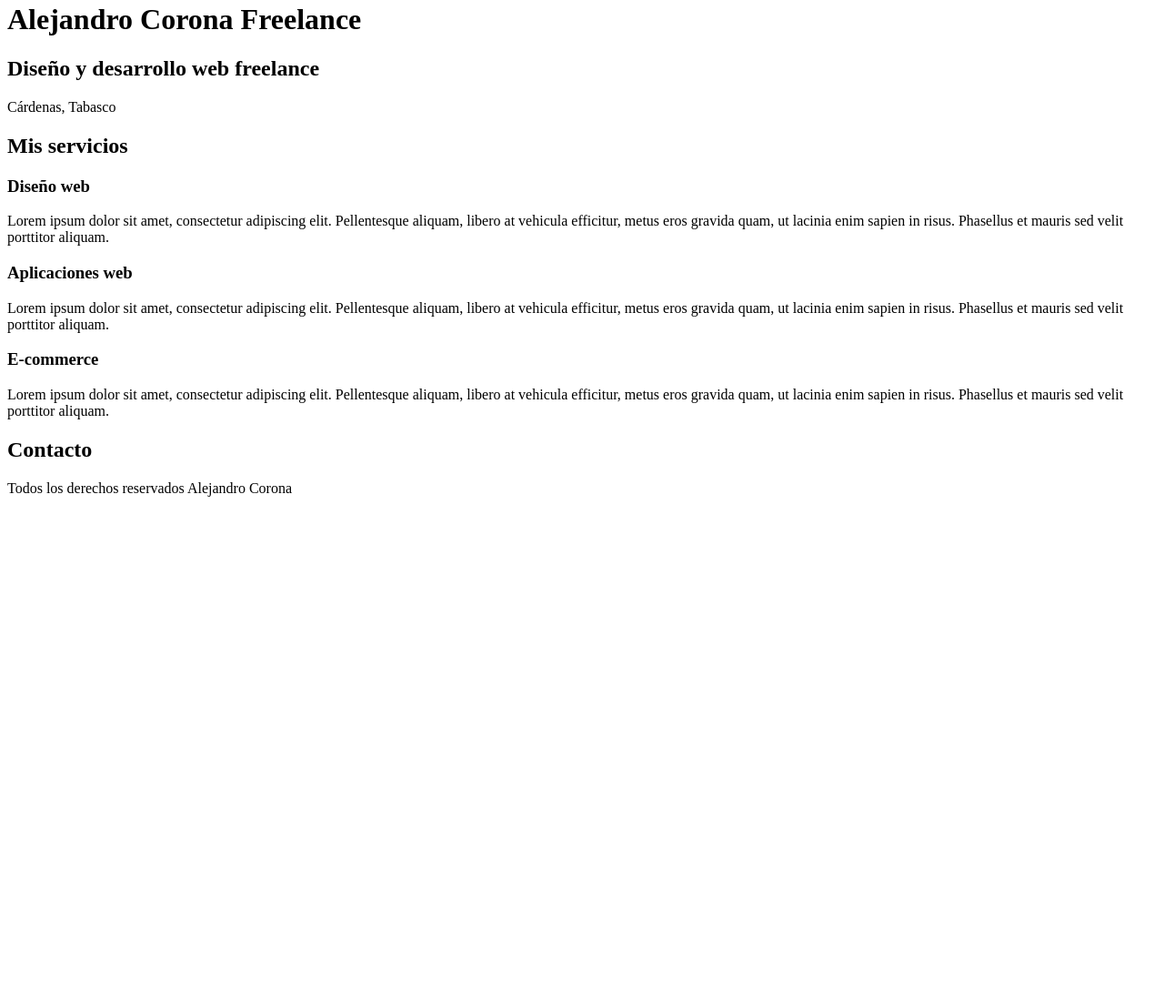
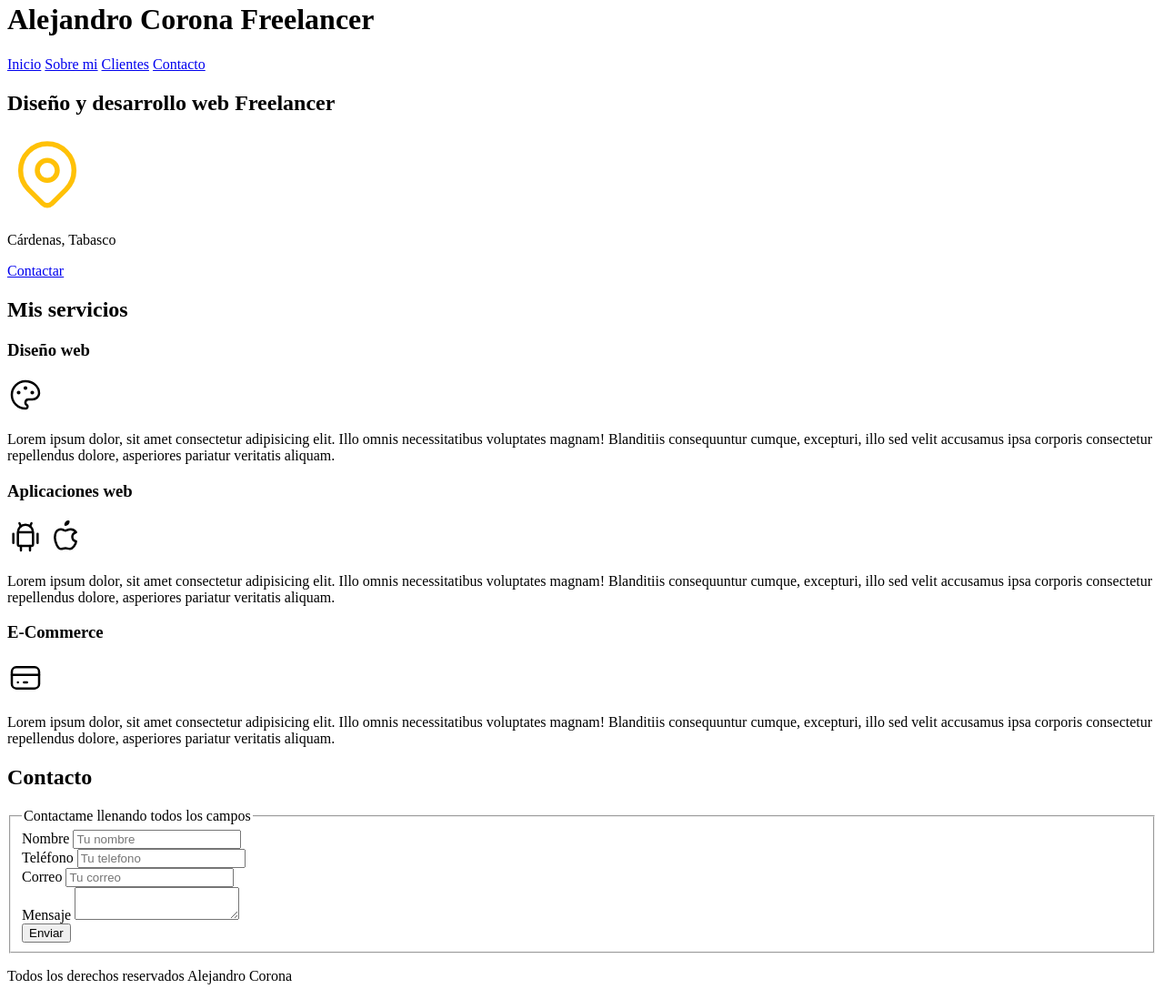
Before and after one commit to AlejandroCorona1996/UdemyFreelance, a plain HTML site: page index.html in a window 1280 px wide. Shown: the part 18-1116 px from the top of the page at 91% size. Before the commit the page ends 800 px from the top, so only its background shows below. Drawn offline with Linux system fonts and the light colour scheme.

Commit message:
Add files via upload

```diff
--- a/index.html
+++ b/index.html
@@ -1,32 +1,178 @@
 <!DOCTYPE html>
 <html lang="en">
+
 <head>
     <meta charset="UTF-8">
-    <meta http-equiv="X-UA-Compatible" content="IE=edge">
     <meta name="viewport" content="width=device-width, initial-scale=1.0">
-    <title>Document</title>
+    <title>Diseñador Freelancer</title>
+    <style>
+        h1 {
+
+        }
+    </style>
+
 </head>
+
 <body>
-<h1> Alejandro Corona Freelance</h1>
+    <header>
+        <h1> Alejandro Corona Freelancer</h1>
+    </header>
 
-<h2>Diseño y desarrollo web freelance </h2>
+    <nav>
+        <a href="#">Inicio</a>
+        <a href="#">Sobre mi</a>
+        <a href="#">Clientes</a>
+        <a href="#">Contacto</a>
+    </nav>
 
-<p>Cárdenas, Tabasco</p>
 
+
+    <section>
+        <h2>Diseño y desarrollo web Freelancer</h2>
+        <svg xmlns="http://www.w3.org/2000/svg" class="icon icon-tabler icon-tabler-map-pin" width="88" height="88"
+            viewBox="0 0 24 24" stroke-width="1.5" stroke="#FFC107" fill="none" stroke-linecap="round"
+            stroke-linejoin="round">
+            <path stroke="none" d="M0 0h24v24H0z" fill="none" />
+            <circle cx="12" cy="11" r="3" />
+            <path d="M17.657 16.657l-4.243 4.243a2 2 0 0 1 -2.827 0l-4.244 -4.243a8 8 0 1 1 11.314 0z" />
+        </svg>
+
+        <p> Cárdenas, Tabasco</p>
+
+
+
+
+        <a href="#">Contactar</a>
+    </section>
+
+
+
+    <main>
         <h2>Mis servicios</h2>
 
+        <section>
             <h3>Diseño web</h3>
-<p>Lorem ipsum dolor sit amet, consectetur adipiscing elit. Pellentesque aliquam, libero at vehicula efficitur, metus eros gravida quam, ut lacinia enim sapien in risus. Phasellus et mauris sed velit porttitor aliquam.</p>
+            <svg xmlns="http://www.w3.org/2000/svg" class="icon icon-tabler icon-tabler-palette" width="40" height="40"
+                viewBox="0 0 24 24" stroke-width="1.5" stroke="#000000" fill="none" stroke-linecap="round"
+                stroke-linejoin="round">
+                <path stroke="none" d="M0 0h24v24H0z" fill="none" />
+                <path
+                    d="M12 21a9 9 0 1 1 0 -18a9 8 0 0 1 9 8a4.5 4 0 0 1 -4.5 4h-2.5a2 2 0 0 0 -1 3.75a1.3 1.3 0 0 1 -1 2.25" />
+                <circle cx="7.5" cy="10.5" r=".5" fill="currentColor" />
+                <circle cx="12" cy="7.5" r=".5" fill="currentColor" />
+                <circle cx="16.5" cy="10.5" r=".5" fill="currentColor" />
+            </svg>
+            <p>Lorem ipsum dolor, sit amet consectetur adipisicing elit. Illo omnis necessitatibus voluptates magnam!
+                Blanditiis consequuntur cumque, excepturi, illo sed velit accusamus ipsa corporis consectetur
+                repellendus dolore, asperiores pariatur veritatis aliquam.</p>
+        </section>
 
+        <section>
             <h3>Aplicaciones web</h3>
-<p>Lorem ipsum dolor sit amet, consectetur adipiscing elit. Pellentesque aliquam, libero at vehicula efficitur, metus eros gravida quam, ut lacinia enim sapien in risus. Phasellus et mauris sed velit porttitor aliquam. </p>
+            <svg xmlns="http://www.w3.org/2000/svg" class="icon icon-tabler icon-tabler-brand-android" width="40"
+                height="40" viewBox="0 0 24 24" stroke-width="1.5" stroke="#000000" fill="none" stroke-linecap="round"
+                stroke-linejoin="round">
+                <path stroke="none" d="M0 0h24v24H0z" fill="none" />
+                <line x1="4" y1="10" x2="4" y2="16" />
+                <line x1="20" y1="10" x2="20" y2="16" />
+                <path d="M7 9h10v8a1 1 0 0 1 -1 1h-8a1 1 0 0 1 -1 -1v-8a5 5 0 0 1 10 0" />
+                <line x1="8" y1="3" x2="9" y2="5" />
+                <line x1="16" y1="3" x2="15" y2="5" />
+                <line x1="9" y1="18" x2="9" y2="21" />
+                <line x1="15" y1="18" x2="15" y2="21" />
+            </svg>
 
-<h3>E-commerce</h3>
-<p>Lorem ipsum dolor sit amet, consectetur adipiscing elit. Pellentesque aliquam, libero at vehicula efficitur, metus eros gravida quam, ut lacinia enim sapien in risus. Phasellus et mauris sed velit porttitor aliquam. </p>
+            <svg xmlns="http://www.w3.org/2000/svg" class="icon icon-tabler icon-tabler-brand-apple" width="40"
+                height="40" viewBox="0 0 24 24" stroke-width="1.5" stroke="#000000" fill="none" stroke-linecap="round"
+                stroke-linejoin="round">
+                <path stroke="none" d="M0 0h24v24H0z" fill="none" />
+                <path
+                    d="M9 7c-3 0 -4 3 -4 5.5c0 3 2 7.5 4 7.5c1.088 -.046 1.679 -.5 3 -.5c1.312 0 1.5 .5 3 .5s4 -3 4 -5c-.028 -.01 -2.472 -.403 -2.5 -3c-.019 -2.17 2.416 -2.954 2.5 -3c-1.023 -1.492 -2.951 -1.963 -3.5 -2c-1.433 -.111 -2.83 1 -3.5 1c-.68 0 -1.9 -1 -3 -1z" />
+                <path d="M12 4a2 2 0 0 0 2 -2a2 2 0 0 0 -2 2" />
+            </svg>
 
+            <p>Lorem ipsum dolor, sit amet consectetur adipisicing elit. Illo omnis necessitatibus voluptates magnam!
+                Blanditiis consequuntur cumque, excepturi, illo sed velit accusamus ipsa corporis consectetur
+                repellendus
+                dolore, asperiores pariatur veritatis aliquam.</p>
+        </section>
+
+        <section>
+            <h3>E-Commerce</h3>
+            <svg xmlns="http://www.w3.org/2000/svg" class="icon icon-tabler icon-tabler-credit-card" width="40"
+                height="40" viewBox="0 0 24 24" stroke-width="1.5" stroke="#000000" fill="none" stroke-linecap="round"
+                stroke-linejoin="round">
+                <path stroke="none" d="M0 0h24v24H0z" fill="none" />
+                <rect x="3" y="5" width="18" height="14" rx="3" />
+                <line x1="3" y1="10" x2="21" y2="10" />
+                <line x1="7" y1="15" x2="7.01" y2="15" />
+                <line x1="11" y1="15" x2="13" y2="15" />
+            </svg>
+
+            <p>Lorem ipsum dolor, sit amet consectetur adipisicing elit. Illo omnis necessitatibus voluptates magnam!
+                Blanditiis consequuntur cumque, excepturi, illo sed velit accusamus ipsa corporis consectetur
+                repellendus
+                dolore, asperiores pariatur veritatis aliquam.</p>
+        </section>
+
+
+
+    </main>
+
+    <section>
         <h2>Contacto</h2>
 
+        <form action="">
+            <fieldset>
+                <legend>Contactame llenando todos los campos</legend>
 
+                <div>
+                    <label> Nombre</label>
+                    <input type="text" placeholder="Tu nombre">
+                </div>
+
+                <div>
+
+                    <label> Teléfono</label>
+                    <input type="tel" placeholder="Tu telefono">
+
+                </div>
+
+                <div>
+                    <label> Correo </label>
+                    <input type="text" placeholder="Tu correo">
+
+                </div>
+
+                <div>
+
+                    <label>Mensaje</label>
+                    <textarea></textarea>
+
+                </div>
+
+
+                <div>
+
+                    <input type="submit" value="Enviar">
+
+                </div>
+
+
+
+            </fieldset>
+
+
+        </form>
+    </section>
+
+
+
+    <footer>
         <p>Todos los derechos reservados Alejandro Corona</p>
+    </footer>
+
+
 </body>
+
 </html>
```
Lines whose indentation alone changed are shown as unchanged.
